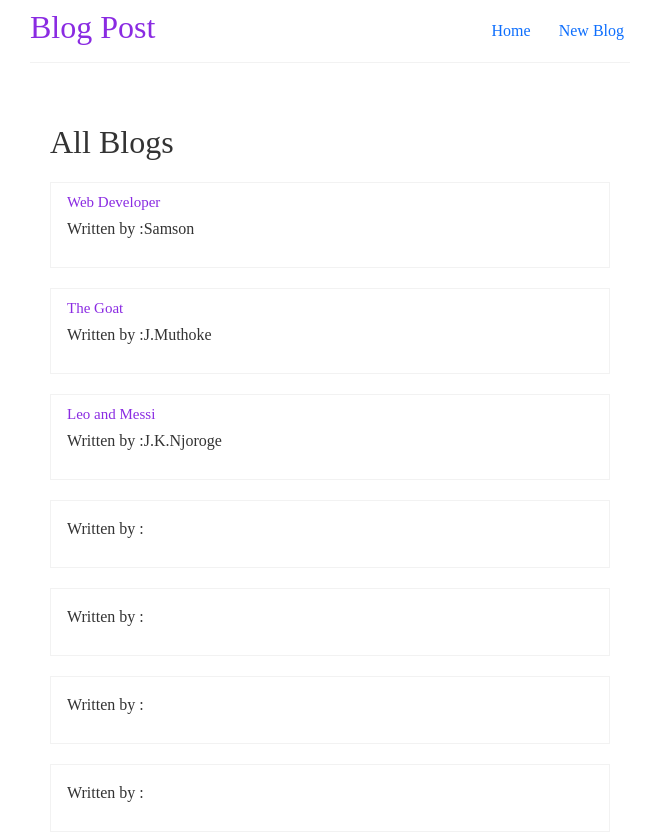
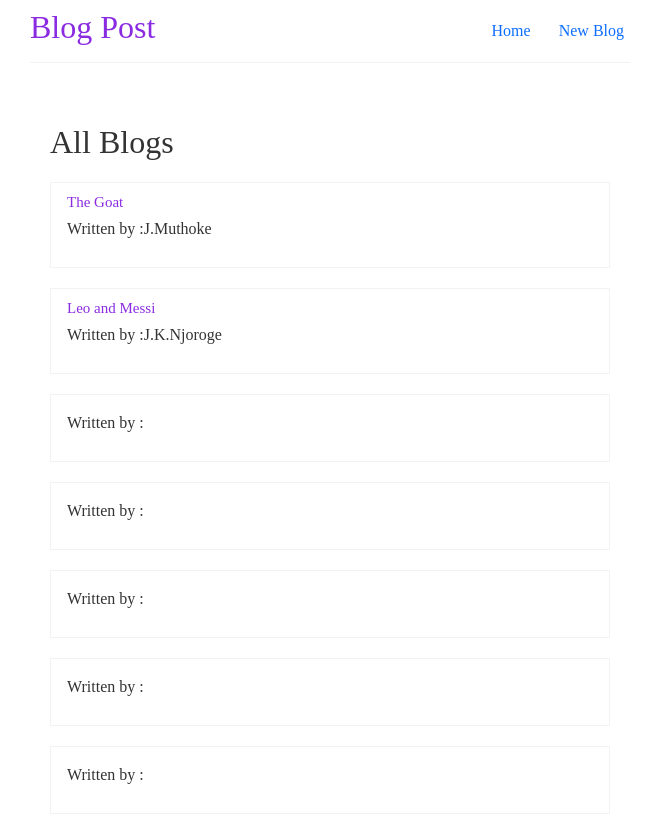
Before and after one commit to gabrielblue/Blog, a React (Create React App) app: page / in a window 1280 px wide. Shown: the top 833 px of the page, without its empty margins (310-965 px from the left). Built offline with nearby package versions, Linux system fonts and the light colour scheme; data requests are answered from the project's data file; a web font is replaced by a local one.

Commit message:
First commit

```diff
--- a/data/db.json
+++ b/data/db.json
@@ -1,11 +1,5 @@
 {
   "blogs": [
-    {
-      "id": "1",
-      "title": "Web Developer",
-      "author": "Samson",
-      "body": "Contrary to popular belief about"
-    },
     {
       "id": "2",
       "title": "The Goat",
--- a/src/App.js
+++ b/src/App.js
@@ -4,6 +4,7 @@ import 'bootstrap/dist/css/bootstrap.min.css';
 import Home from './components/Home';
 import { BrowserRouter as Router, Route, Switch } from 'react-router-dom';
 import BlogForm from './components/BlogForm';
+import BlogDetails from './components/BlogDetails';
 
 function App() {
   return (
@@ -21,6 +22,11 @@ function App() {
             <Route path ="/BlogForm">
               <BlogForm/>
             </Route>
+
+            <Route path="/Blog-details/:id">
+              <BlogDetails/>
+            </Route>
+
             </Switch>
       </div>
       </div>
--- a/src/components/BlogDetails.js
+++ b/src/components/BlogDetails.js
@@ -1,18 +1,17 @@
 import { useHistory, useParams } from "react-router-dom/cjs/react-router-dom"
 import UseFetch from "./UseFetch"
 import axios from "axios";
-import { Button } from "bootstrap";
 
 
 const BlogDetails = () => {
     const { id } = useParams()
-    const { data: blogs } = UseFetch(`http://localhost:4002/blogs/` + id);
+    const { data: blogs } = UseFetch(`http://localhost:4000/blogs/` + id);
     const history = useHistory();
 
     const handleDelete = (e) => {
         e.preventDefault();
 
-        axios.delete('http://localhost:4002/blogs' + id)
+        axios.delete('http://localhost:4000/blogs/' + id)
             .then(res => {
                 alert("Blog Deleted Successfully");
                 history.push('/');
@@ -26,7 +25,7 @@ const BlogDetails = () => {
                     <h3>{blogs.title}</h3>
                     <p>Done by : {blogs.author}</p>
                     <div>{blogs.body}</div>
-                    <Button onclick={handleDelete} variant="danger" className="mt-3" type="submit">Delete</Button>
+                    <button onClick={handleDelete} variant="danger" className="mt-3" type="submit">Delete</button>
                 </article>
             )}
         </div>
--- a/src/components/BlogForm.js
+++ b/src/components/BlogForm.js
@@ -20,7 +20,7 @@ const BlogForm = () => {
     };
     const handleSubmit = (e) => {
         e.preventDefault();
-        axios.post('http://localhost:4002/blogs', data)
+        axios.post('http://localhost:4000/blogs', data)
             .then(res => {
                 toast.success('New blog added successfully', {
                     position: toast.POSITION.TOP_RIGHT,
--- a/src/components/BlogList.js
+++ b/src/components/BlogList.js
@@ -7,7 +7,7 @@ const BlogList = ({blogs, title}) => {
             <h2>{ title }</h2>
         {blogs.map((blog) => (
             <div className="preview" key={blog.id}>
-                <Link to={`/BlogDetails/${blog.id}`}>
+                <Link to={`/Blog-details/${blog.id}`}>
                 <h3>{blog.title}</h3>
                     <p> Written by :{blog.author}</p>
                     </Link>
--- a/src/components/Home.js
+++ b/src/components/Home.js
@@ -1,7 +1,7 @@
 import UseFetch from "./UseFetch";
 import BlogList from "./BlogList";
 const Home = () => {
-    const {data} = UseFetch('http://localhost:4002/blogs');
+    const {data} = UseFetch('http://localhost:4000/blogs');
     return (
         <div className="home">
 
```
